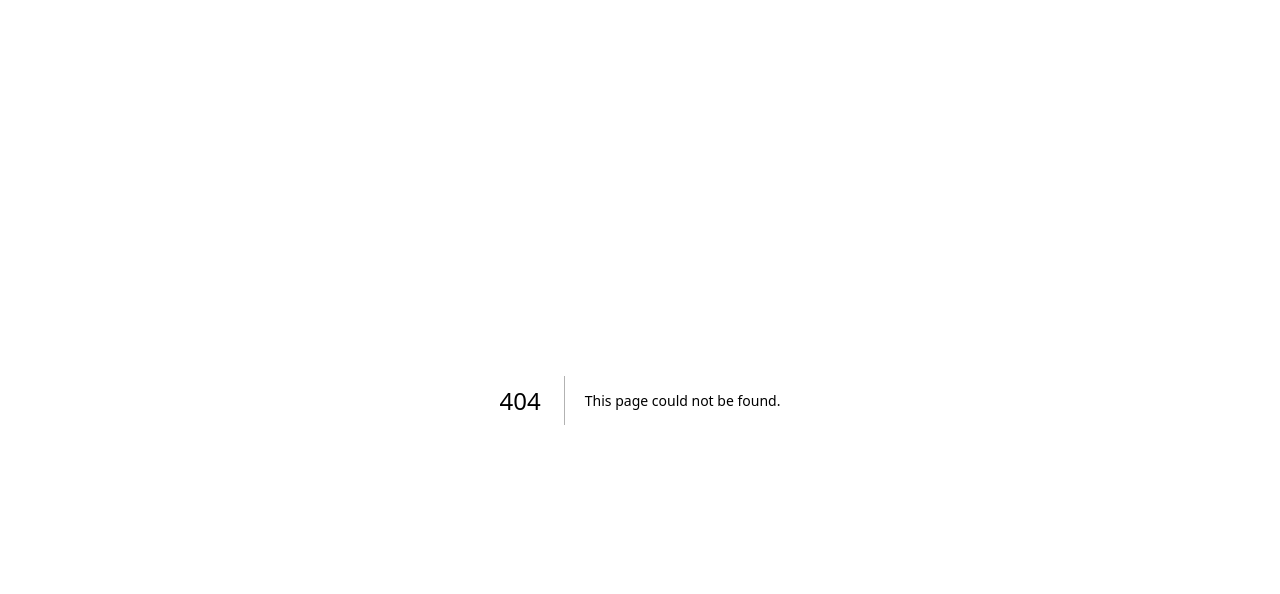
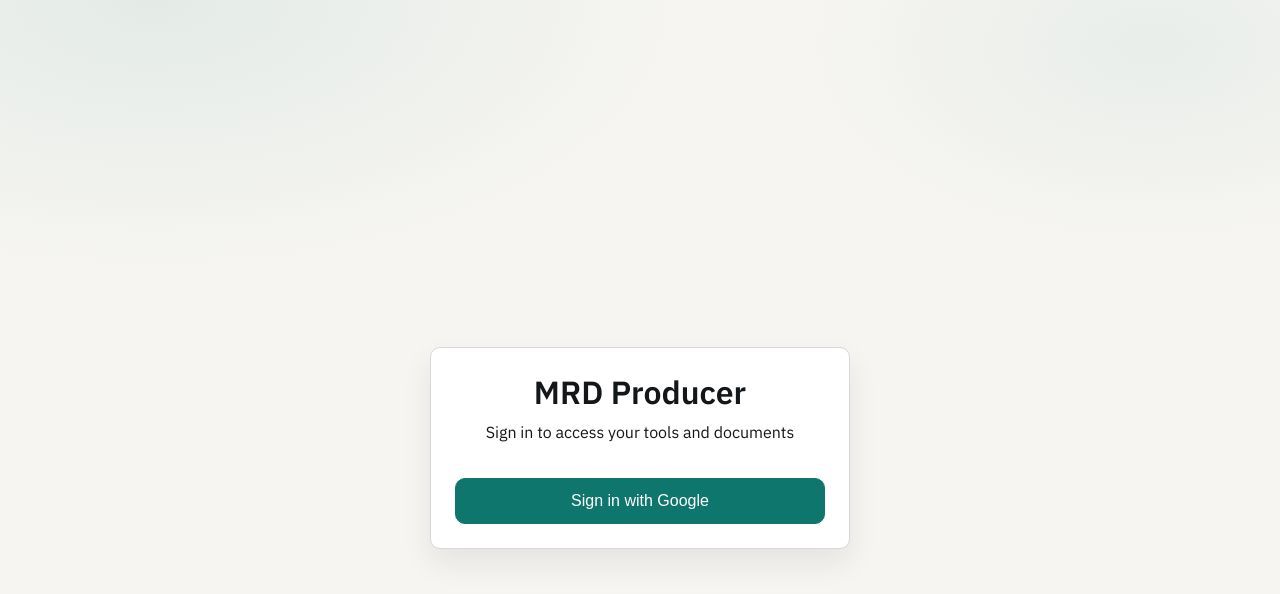
Before and after one commit to orishavitas/mrd-producer-webapp, a Next.js app: page /login in a window 1280 px wide. Before the commit this address had no page. Shown: the top 594 px of the page. Built offline with nearby package versions, Linux system fonts and the light colour scheme; no server answers.

Commit message:
feat: add branded login page with Google OAuth sign-in

```diff
--- /dev/null
+++ b/app/login/page.tsx
@@ -0,0 +1,26 @@
+import { signIn } from '@/lib/auth';
+
+export default function LoginPage() {
+  return (
+    <main className="page">
+      <div className="container" style={{ display: 'flex', justifyContent: 'center', alignItems: 'center', minHeight: '100vh' }}>
+        <div className="card" style={{ maxWidth: '420px', width: '100%', textAlign: 'center' }}>
+          <h1 style={{ fontSize: '2rem', marginBottom: '0.5rem' }}>MRD Producer</h1>
+          <p style={{ color: 'var(--on-surface-variant)', marginBottom: '2rem' }}>
+            Sign in to access your tools and documents
+          </p>
+          <form
+            action={async () => {
+              'use server';
+              await signIn('google', { redirectTo: '/' });
+            }}
+          >
+            <button type="submit" className="btn-primary" style={{ width: '100%' }}>
+              Sign in with Google
+            </button>
+          </form>
+        </div>
+      </div>
+    </main>
+  );
+}
```
